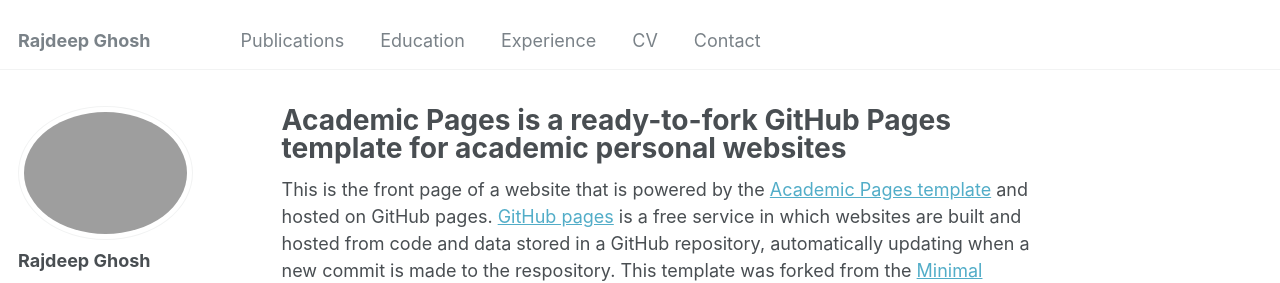
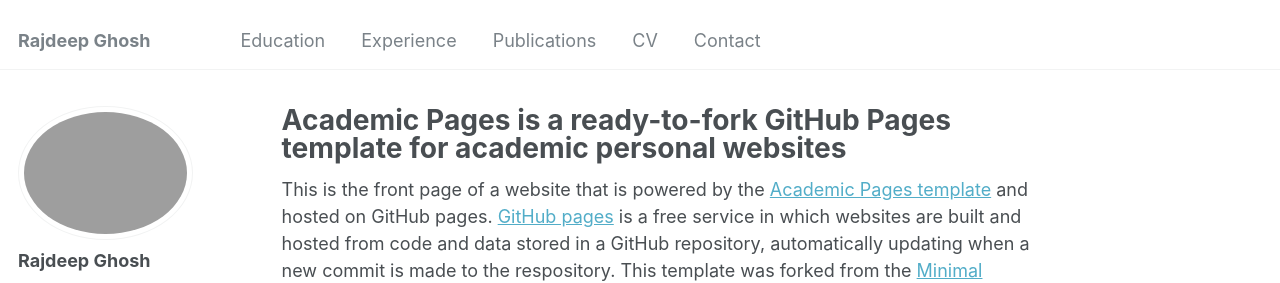
Before and after one commit to Rajdeep-G/Rajdeep-G.github.io, a Jekyll site: the page built from _pages/about.md, in a window 1280 px wide. Shown: the top 283 px of the page. Built offline with Jekyll 4.4.1, drawn with Linux system fonts in a browser that asks for light colours; some web fonts are replaced; part of the change alters nothing that is shown.

```diff
--- a/_data/navigation.yml
+++ b/_data/navigation.yml
@@ -1,11 +1,12 @@
 # main links links
 main:
-  - title: "Publications"
-    url: /publications/
+
   - title: "Education"
     url: /education/
   - title: "Experience"
     url: /experience/
+  - title: "Publications"
+    url: /publications/
   - title: "CV"
     url: /files/Rajdeep-CV.pdf
   - title: "Contact"
```
